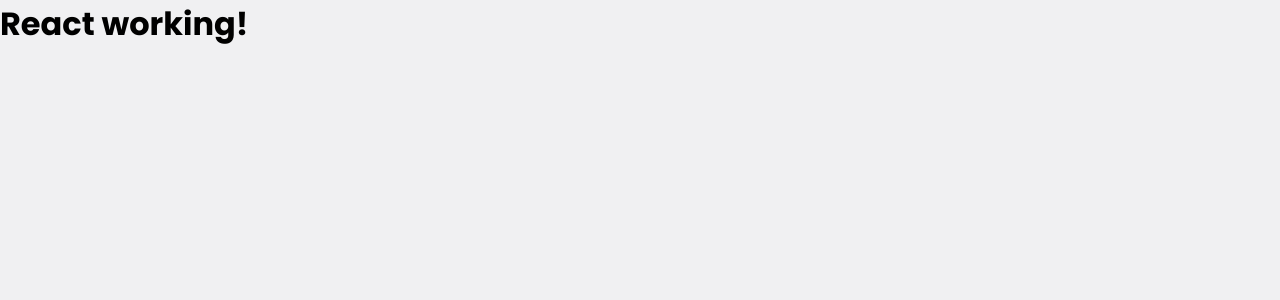
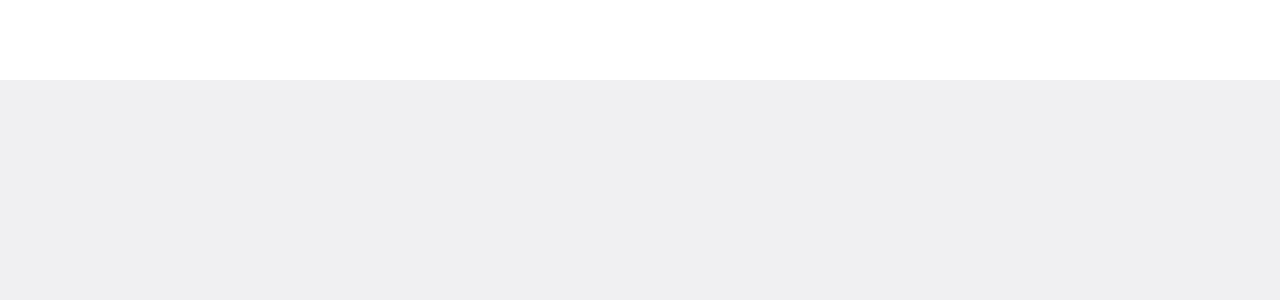
Before and after one commit to lucaspolizeli/posterr, a React (Create React App) app: page / in a window 1280 px wide. Shown: the top 300 px of the page. Built offline with nearby package versions, Linux system fonts and the light colour scheme.

Commit message:
feat: start header component styles

```diff
--- a/src/App.jsx
+++ b/src/App.jsx
@@ -1,3 +1,4 @@
+import { Header } from "./components/Header";
 import { GlobalStyle } from "./styles/global";
 
 export function App() {
@@ -5,7 +6,7 @@ export function App() {
     <>
       <GlobalStyle />
 
-      <h1>React working!</h1>
+      <Header/>
     </>
   );
 }
--- /dev/null
+++ b/src/components/Header/index.js
@@ -0,0 +1,5 @@
+import { HeaderContainer } from "./styles";
+
+export function Header() {
+  return <HeaderContainer></HeaderContainer>;
+}
--- /dev/null
+++ b/src/components/Header/styles.js
@@ -0,0 +1,10 @@
+import styled from "styled-components";
+
+export const HeaderContainer = styled.header`
+  width: 100%;
+  padding: 40px 0;
+  display: flex;
+  justify-content: center;
+
+  background-color: white;
+`;
```
